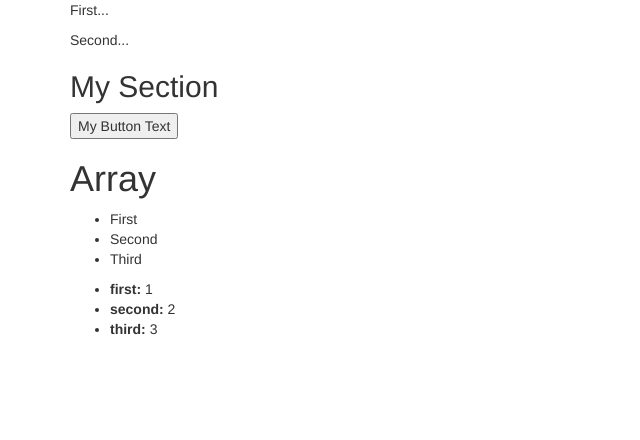
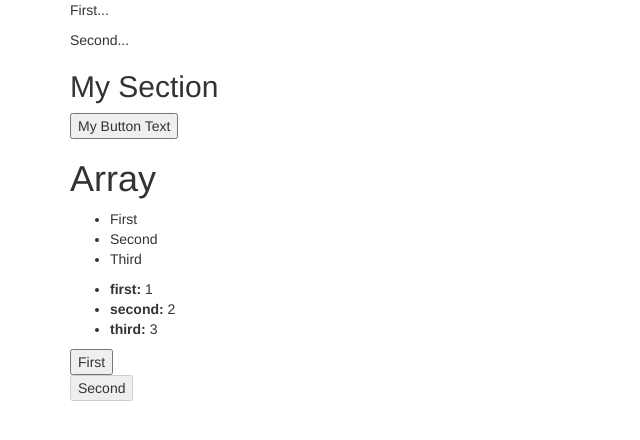
Before and after one commit to Josiastech/react, a React app: page / in a window 1280 px wide. Shown: the whole page, without its empty margins (0-640 px from the left). Built offline with nearby package versions, Linux system fonts and the light colour scheme.

Commit message:
Initial component state

```diff
--- a/public/index.html
+++ b/public/index.html
@@ -35,6 +35,9 @@
 
         </div>
         <div id="expression"></div>
+
+
+        <div id="state"></div>
         <!--
         This HTML file is a template.
         If you open it directly in the browser, you will see an empty page.
--- /dev/null
+++ b/src/State.js
@@ -0,0 +1,30 @@
+import React, { Component } from 'react';
+
+export default class State extends Component {
+  // The initial state is set as a simple property
+  // of the component instance.
+  state = {
+    first: false,
+    second: true,
+  }
+
+  render() {
+    // Gets the "first" and "second" state properties
+    // into constants, making our JSX less verbose.
+    const { first, second } = this.state;
+
+    // The returned JSX uses the "first" and "second"
+    // state properties as the "disabled" property
+    // value for their respective buttons.
+    return (
+      <main>
+        <section>
+          <button disabled={first}>First</button>
+        </section>
+        <section>
+          <button disabled={second}>Second</button>
+        </section>
+      </main>
+    );
+  }
+}
--- a/src/index.js
+++ b/src/index.js
@@ -11,7 +11,7 @@ import { render } from 'react-dom';
 import MySection from './MySection';
 import MyButton from './MyButton';
 import MyComponent from './MyComponent';
-
+import State from './State'
 const enabled = true;
 const text = 'A button';
 const placeholder = 'input value...';
@@ -112,3 +112,9 @@ render ((
     </section>),
     document.getElementById('expression')
 );
+
+
+render (
+    (<State />),
+    document.getElementById('state')
+);
```
